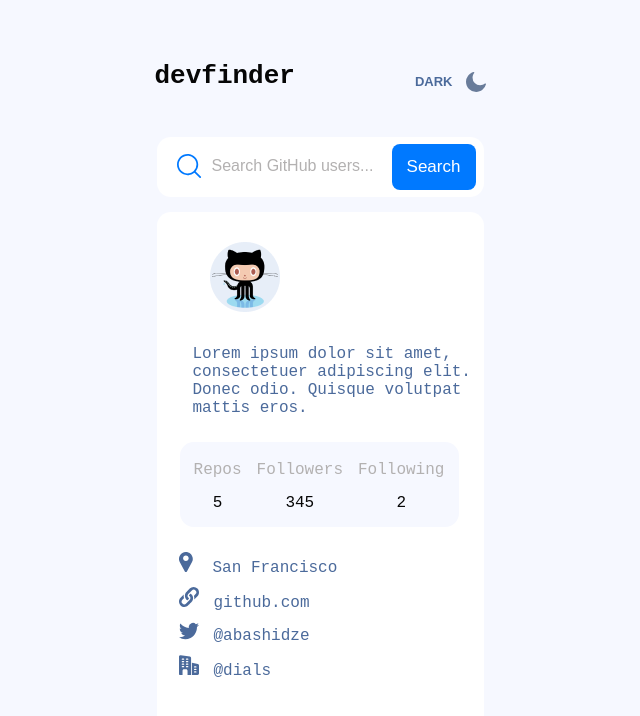
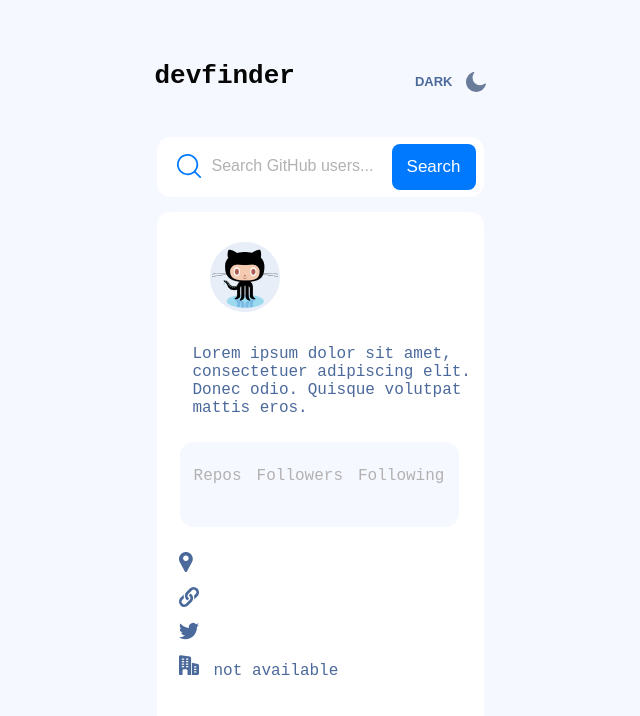
Before and after one commit to Abashidzeofficial/github-user-search-app, a React (Create React App) app: page / in a window 1280 px wide. Shown: the top 716 px of the page, without its empty margins (320-960 px from the left). Built offline with nearby package versions, Linux system fonts and the light colour scheme.

Commit message:
NewUPdate

```diff
--- a/src/App.tsx
+++ b/src/App.tsx
@@ -26,13 +26,14 @@ const App: React.FC = () => {
   const [username, setUsername] = useState()
   const [joined, setJoined] = useState<string>()
   const [bio, setBio] = useState<string>()
-  const [repo, setRepo] = useState<string>()
+  const [repos, setRepos] = useState<number | undefined>()
   const [follower, setFollower] = useState<string>()
   const [following, setFollowing] = useState<string>()
   const [location, setLocation] = useState<string>()
   const [blog, setBlog] = useState<string>()
-  const [twitter, setTwitter] = useState<string>()
+  const [twitter, setTwitter] = useState<any>()
   const [company, setCompany] = useState<string>()
+
 
   //convert users
   const fetchUsers = async () => {
@@ -45,9 +46,9 @@ const App: React.FC = () => {
     setUsername(data.login);
     setJoined(data.created_at);
     setBio(data.bio);
-    setRepo(data.repos_url);
-    setFollower(data.followers_url);
-    setFollowing(data.following_url);
+    setRepos(data.repos);
+    setFollower(data.followers);
+    setFollowing(data.following);
     setLocation(data.location);
     setBlog(data.blog);
     setTwitter(data.twitter_username);
@@ -121,18 +122,22 @@ const App: React.FC = () => {
           username={username}
           joined={joined}
           bio={bio}
-          repo={repo}
+          repos={repos}
           follower={follower}
-          following={follower}
+          following={following}
           location={location}
           blog={blog}
           company={company}
           data={data}
+          twitter={twitter}
+        />
 
-        />
       </div>
+
     </div>
+
   );
 }
 
+
 export default App;
--- a/src/component/Header.tsx
+++ b/src/component/Header.tsx
@@ -1,7 +1,7 @@
 import React from 'react'
 import profile from '../images/Oval.png';
 import locationuser from '../images/icon-location.svg';
-import twitter from '../images/icon-twitter.svg';
+import twittericon from '../images/icon-twitter.svg';
 import githublink from '../images/icon-website.svg';
 import companyicon from '../images/icon-company.svg';
 import '../component/styles.css';
@@ -17,13 +17,14 @@ interface Headerprops {
   username: any;
   joined: any;
   bio: string | undefined;
-  repo: string | undefined;
+  repos: number | undefined;
   follower: string | undefined;
   following: string | undefined;
   location: string | undefined;
   blog: string | undefined;
-  company: string | undefined;
+  company: any | undefined;
   data: any[];
+  twitter: string;
 
 }
 
@@ -34,13 +35,14 @@ const Header: React.FC<Headerprops> = ({ input, setInput, theme,
   username,
   joined,
   bio,
-  repo,
+  repos,
   follower,
   following,
   location,
   blog,
   company,
   data,
+  twitter
 
 }) => {
   return (
@@ -60,23 +62,23 @@ const Header: React.FC<Headerprops> = ({ input, setInput, theme,
         <span className={`bio ${theme === 'LIGHT' ? 'light-info' : 'dark-info'}`}>{bio}Lorem ipsum dolor sit amet, consectetuer adipiscing elit. Donec odio. Quisque volutpat mattis eros.</span>
       </div>
       <div className={`repo-follower ${theme === 'DARK' ? 'dark-theme' : 'light-theme'}`}>
-        <div className="repo" >Repos<span className={`repo-number ${theme === 'LIGHT' ? 'black-theme' : 'white-theme'}`}>5 </span></div>
-        <div className="follower">Followers  <span className={`follower-number ${theme === 'LIGHT' ? 'black-theme' : 'white-theme'}`}>345 </span></div>
-        <div className="following">Following<span className={`following-number ${theme === 'LIGHT' ? 'black-theme' : 'white-theme'}`}>2</span> </div>
+        <div className="repo" >Repos<span className={`repo-number ${theme === 'LIGHT' ? 'black-theme' : 'white-theme'}`}>{repos}</span></div>
+        <div className="follower">Followers  <span className={`follower-number ${theme === 'LIGHT' ? 'black-theme' : 'white-theme'}`}>{follower}</span></div>
+        <div className="following">Following<span className={`following-number ${theme === 'LIGHT' ? 'black-theme' : 'white-theme'}`}> {following}</span> </div>
       </div>
       <div className="social">
         <div className="address">
           <img src={locationuser} alt="location" className="location" />
-          <a className={`location-user ${theme === 'LIGHT' ? 'light-info' : 'dark-info'}`}>San Francisco {location}</a>
+          <a className={`location-user ${theme === 'LIGHT' ? 'light-info' : 'dark-info'}`}> {location}</a>
         </div>
         <div className="github-link"> <img src={githublink} alt="githublink" className="link-github" />
-          <a className={`github-user ${theme === 'LIGHT' ? 'light-info' : 'dark-info'}`}>github.com</a>
+          <a className={`github-user ${theme === 'LIGHT' ? 'light-info' : 'dark-info'}`}>{blog}</a>
         </div>
-        <div className="twitter"><img src={twitter} alt="" className="twitter-icon" />
-          <a className={`twitter-user ${theme === 'LIGHT' ? 'light-info' : 'dark-info'}`}>@abashidze</a>
+        <div className="twitter"><img src={twittericon} alt="" className="twitter-icon" />
+          <a className={`twitter-user ${theme === 'LIGHT' ? 'light-info' : 'dark-info'}`}>{twitter}</a>
         </div>
         <div className="company"><img src={companyicon} alt="company" className="company-icon" />
-          <a className={`company-user ${theme === 'LIGHT' ? 'light-info' : 'dark-info'}`}>@dials</a>
+          <a className={`company-user ${theme === 'LIGHT' ? 'light-info' : 'dark-info'}`}>{company === undefined || company === "" ? "not available" : company}</a>
         </div>
       </div>
     </div >
```
